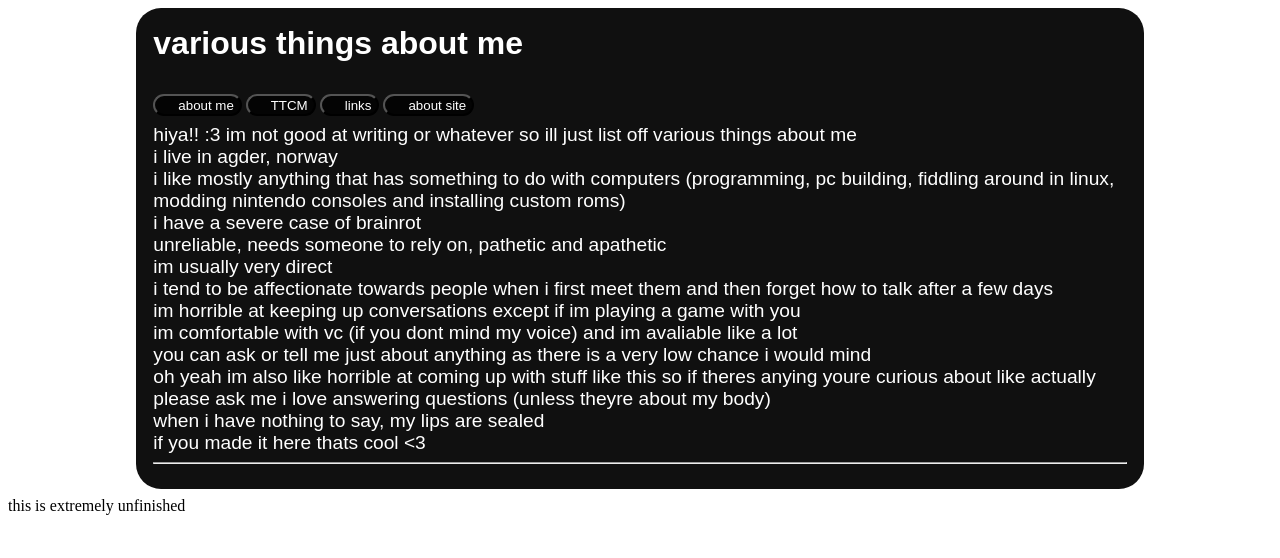
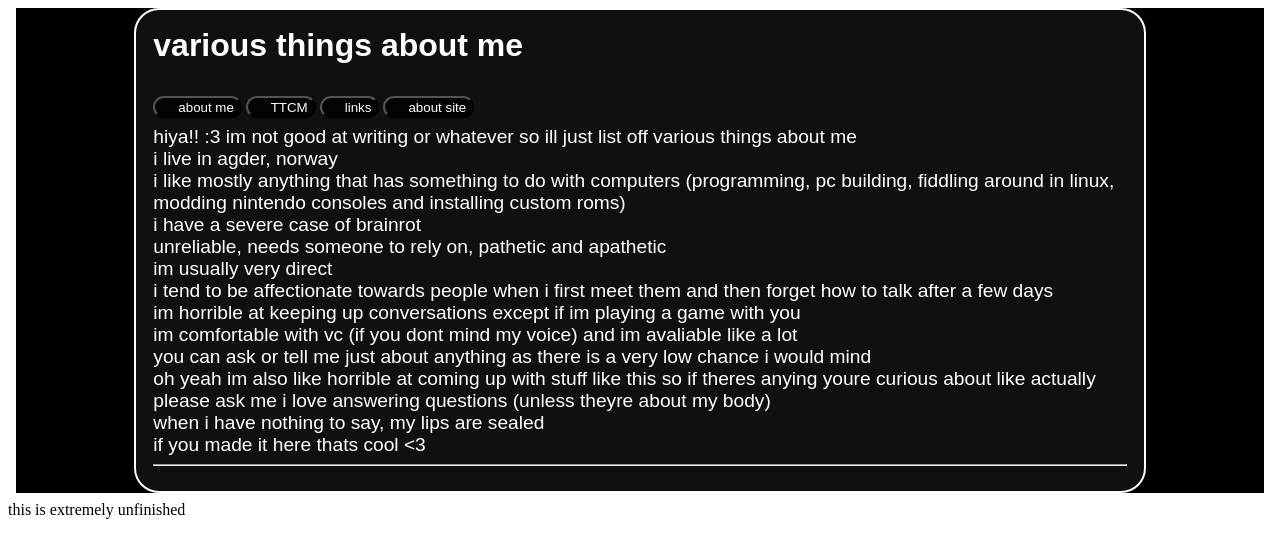
Before and after one commit to fjonkie/selfsite, a SvelteKit app: page / in a window 1280 px wide. Shown: the top 558 px of the page. Built offline with nearby package versions, Linux system fonts and the light colour scheme; some icons are missing.

Commit message:
add border and change bg to black

```diff
--- a/src/routes/+page.svelte
+++ b/src/routes/+page.svelte
@@ -80,6 +80,9 @@
         display: block;
         background-color: #101010;
         padding: 17px;
+        border: solid;
+        border-color: white;
+        border-width: 2px;
         border-radius: 25px;
         max-width: 78%;
         margin: auto;
@@ -95,6 +98,9 @@
     h1 {
         margin-bottom: 1rem;
     }
+    body {
+        background-color: black;
+    }
 </style>
 
 <footer>this is extremely unfinished</footer>
```
Also changed, not shown: 1 other file (tests, documents, lock files or other folders).
